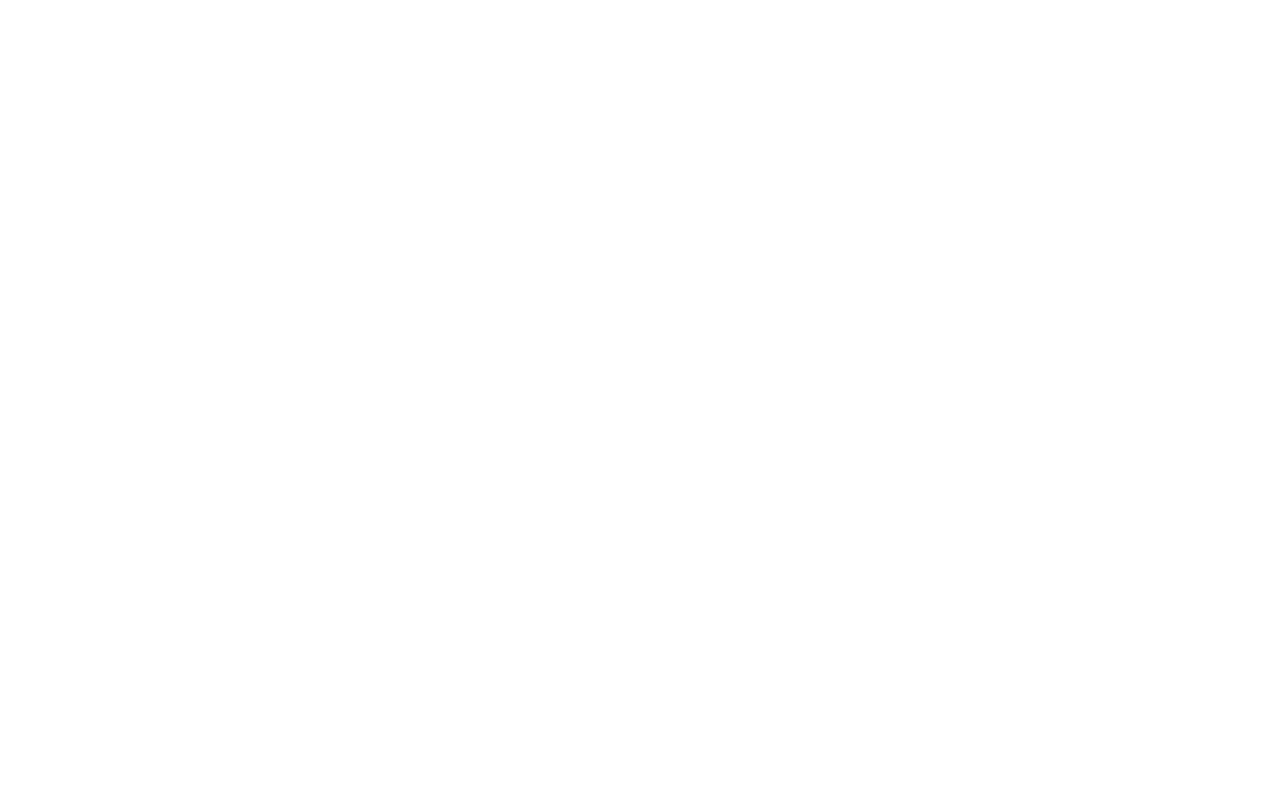
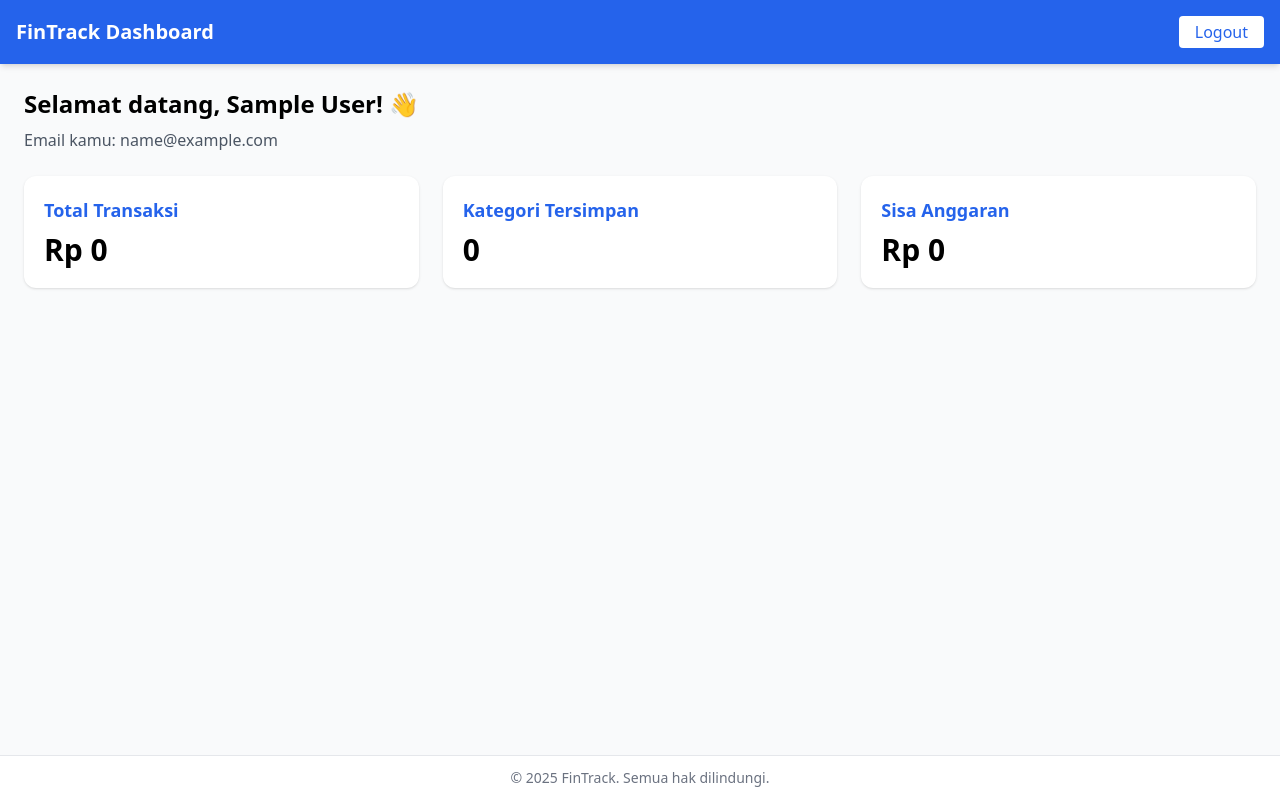
Before and after one commit to fauzanashshidiq/financial-tracker, a React (Create React App) app in the folder frontend/: page /dashboard in a window 1280 px wide. Before the commit this address had no page. Built offline with nearby package versions, Linux system fonts and the light colour scheme; sample sign-in values are in the browser's storage.

Commit message:
feat(dashboard): add dashboard and private route for hit dashboard

```diff
--- a/frontend/src/App.js
+++ b/frontend/src/App.js
@@ -1,8 +1,10 @@
 import { Routes, Route } from "react-router-dom";
 import "./App.css";
+import PrivateRoute from "./utils/PrivateRoute";
 import LandingPage from "./pages/LandingPage";
 import Register from "./pages/Register";
 import Login from "./pages/Login";
+import Dashboard from "./pages/Dashboard";
 
 function App() {
   return (
@@ -10,6 +12,14 @@
       <Route path="/" element={<LandingPage />} />
       <Route path="/register" element={<Register />} />
       <Route path="/login" element={<Login />} />
+      <Route
+        path="/dashboard"
+        element={
+          <PrivateRoute>
+            <Dashboard />
+          </PrivateRoute>
+        }
+      />
     </Routes>
   );
 }
--- /dev/null
+++ b/frontend/src/pages/Dashboard.js
@@ -0,0 +1,86 @@
+import { useEffect, useState } from "react";
+import { useNavigate } from "react-router-dom";
+
+const Dashboard = () => {
+  const navigate = useNavigate();
+  const [user, setUser] = useState(null);
+
+  useEffect(() => {
+    // Cek token dan user di localStorage
+    const token = localStorage.getItem("token");
+    const storedUser = localStorage.getItem("user");
+
+    if (!token || !storedUser) {
+      navigate("/login");
+    } else {
+      setUser(JSON.parse(storedUser));
+    }
+  }, [navigate]);
+
+  const handleLogout = () => {
+    localStorage.removeItem("token");
+    localStorage.removeItem("user");
+    navigate("/login");
+  };
+
+  if (!user) {
+    return (
+      <div className="min-h-screen flex items-center justify-center text-gray-600">
+        Memuat dashboard...
+      </div>
+    );
+  }
+
+  return (
+    <div className="min-h-screen bg-gray-50 flex flex-col">
+      {/* Header */}
+      <header className="bg-blue-600 text-white p-4 flex justify-between items-center shadow-md">
+        <h1 className="text-xl font-semibold">FinTrack Dashboard</h1>
+        <button
+          onClick={handleLogout}
+          className="bg-white text-blue-600 px-4 py-1 rounded hover:bg-gray-100 transition"
+        >
+          Logout
+        </button>
+      </header>
+
+      {/* Konten utama */}
+      <main className="flex-1 container mx-auto p-6">
+        <h2 className="text-2xl font-semibold mb-2">
+          Selamat datang, {user.name}! 👋
+        </h2>
+        <p className="text-gray-600 mb-6">
+          Email kamu: <span className="font-medium">{user.email}</span>
+        </p>
+
+        <div className="grid grid-cols-1 md:grid-cols-3 gap-6">
+          <div className="bg-white rounded-xl shadow p-5">
+            <h3 className="text-lg font-semibold text-blue-600">
+              Total Transaksi
+            </h3>
+            <p className="text-3xl font-bold mt-2">Rp 0</p>
+          </div>
+          <div className="bg-white rounded-xl shadow p-5">
+            <h3 className="text-lg font-semibold text-blue-600">
+              Kategori Tersimpan
+            </h3>
+            <p className="text-3xl font-bold mt-2">0</p>
+          </div>
+          <div className="bg-white rounded-xl shadow p-5">
+            <h3 className="text-lg font-semibold text-blue-600">
+              Sisa Anggaran
+            </h3>
+            <p className="text-3xl font-bold mt-2">Rp 0</p>
+          </div>
+        </div>
+      </main>
+
+      {/* Footer */}
+      <footer className="bg-white text-center py-3 text-gray-500 text-sm border-t">
+        © {new Date().getFullYear()} FinTrack. Semua hak dilindungi.
+      </footer>
+    </div>
+  );
+};
+
+export default Dashboard;
--- a/frontend/src/pages/Login.js
+++ b/frontend/src/pages/Login.js
@@ -24,7 +24,7 @@
       localStorage.setItem("user", JSON.stringify(response.data.user));
 
       alert("Login berhasil!");
-      navigate("/");
+      navigate("/dashboard");
     } catch (err) {
       setError(err.response?.data?.error || "Login gagal. Coba lagi.");
     }
--- /dev/null
+++ b/frontend/src/utils/PrivateRoute.js
@@ -0,0 +1,15 @@
+import { Navigate } from "react-router-dom";
+
+const PrivateRoute = ({ children }) => {
+  const token = localStorage.getItem("token");
+
+  // kalau token gak ada, arahkan ke login
+  if (!token) {
+    return <Navigate to="/login" replace />;
+  }
+
+  // kalau ada token, render halamannya
+  return children;
+};
+
+export default PrivateRoute;
```
